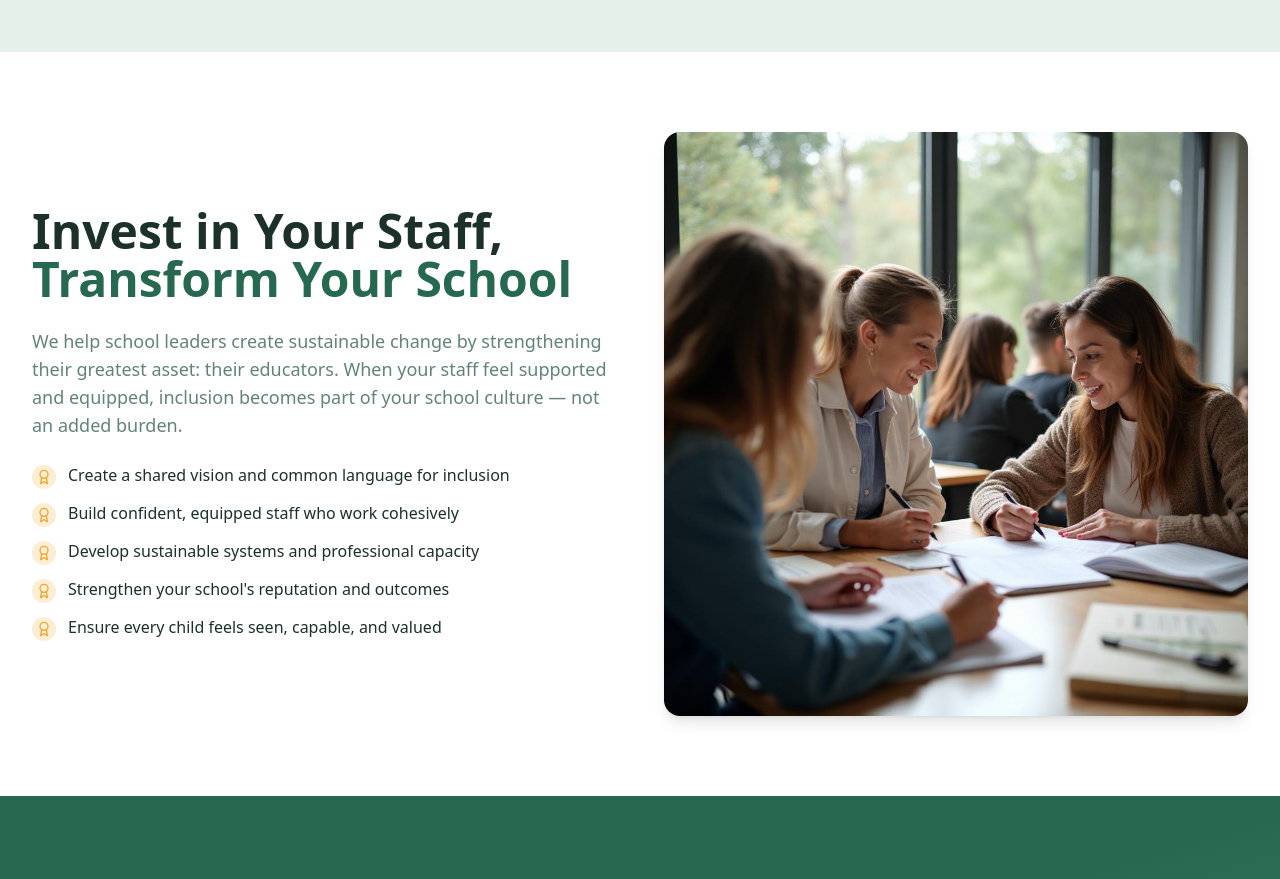
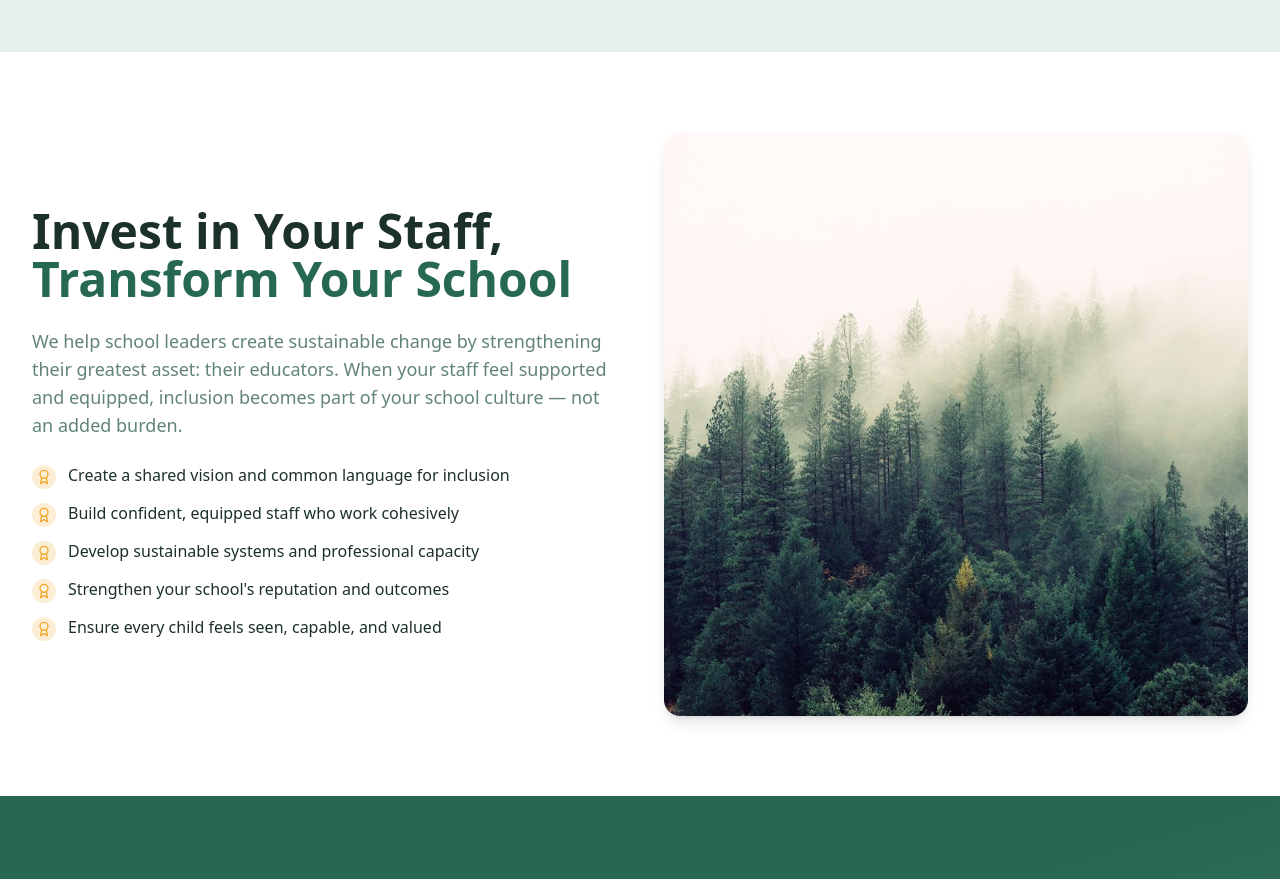
Before and after one commit to ALAdvisory/mockup-edunafinland, a React (Vite) app: page / in a window 1280 px wide. Shown: the part 1440-2319 px from the top of the page. Built offline with nearby package versions, Linux system fonts and the light colour scheme; the HTML template or start-up script is replaced by a standard one.

Commit message:
Replace placeholder image with Finnish nature photo
Replace the AI-generated image on the homepage with a more natural, human-made image featuring Finnish nature elements. The new image aims to evoke a sense of authenticity and connection to nature.

```diff
--- a/src/pages/Home.tsx
+++ b/src/pages/Home.tsx
@@ -3,7 +3,7 @@ import { Card, CardContent } from "@/components/ui/card";
 import { NavLink } from "@/components/NavLink";
 import { Sparkles, Users, BookOpen, Sprout, Award, Globe } from "lucide-react";
 import heroImage from "@/assets/hero-education.jpg";
-import staffCollaboration from "@/assets/staff-collaboration.jpg";
+import finnishNature from "@/assets/finnish-nature.jpg";
 
 const Home = () => {
   const features = [
@@ -137,8 +137,8 @@ const Home = () => {
             </div>
             <div className="relative">
               <img
-                src={staffCollaboration}
-                alt="Teachers collaborating on inclusive education strategies"
+                src={finnishNature}
+                alt="Serene Finnish forest representing the natural approach to education"
                 className="aspect-square rounded-2xl object-cover shadow-lg hover:shadow-xl transition-shadow duration-300"
               />
             </div>
```
Also changed, not shown: src/assets/finnish-nature.jpg (added).
